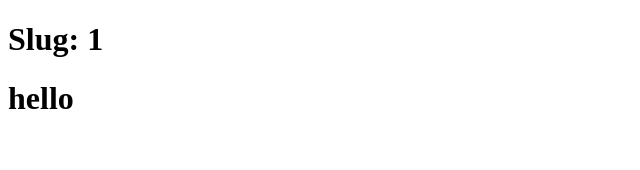
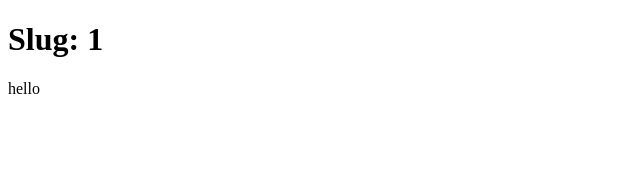
Before and after one commit to NguyenVanDuy2003/Nextjs-jest-cicd, a Next.js app: page /blog/1 in a window 1280 px wide. Shown: the top 170 px of the page, without its empty margins (0-640 px from the left). Built offline with nearby package versions, Linux system fonts and the light colour scheme.

Commit message:
feat: update code

```diff
--- a/app/blog/[slug]/page.tsx
+++ b/app/blog/[slug]/page.tsx
@@ -11,5 +11,5 @@ export async function generateMetadata({ params }: Params) {
 export default function Page({ params }: Params) {
   return (<>
   <h1>Slug: {params.slug}</h1>
-  <h1>hello</h1></>)
+  <p>hello</p></>)
 }
```
Also changed, not shown: 1 other file (tests, documents, lock files or other folders).
